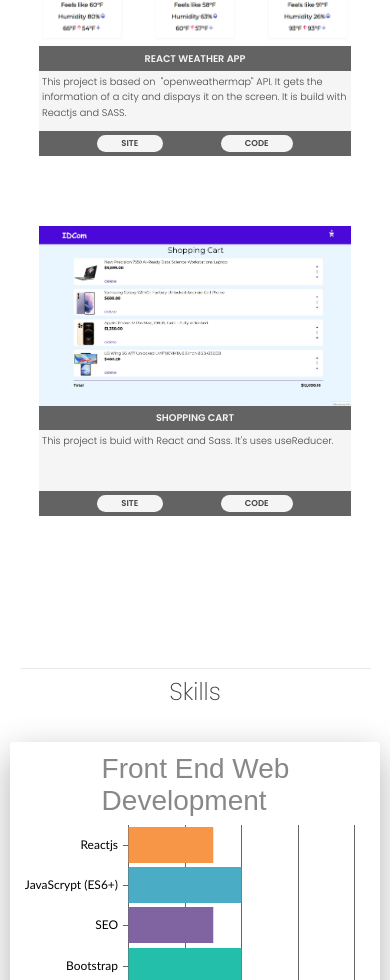
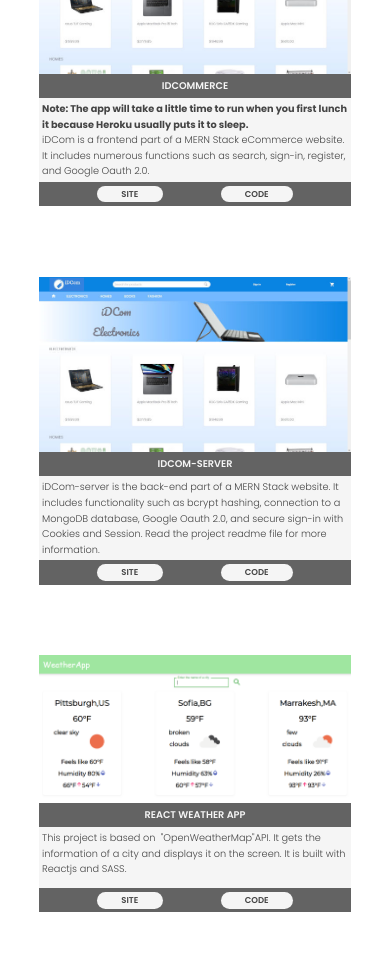
Before and after one commit to IsmaelDembele/portfolio-v3, a React (Create React App) app: page / in a window 390 px wide. Shown: the part 1020-2000 px from the top of the page. Built offline with nearby package versions, Linux system fonts and the light colour scheme.

Commit message:
iDCom added

```diff
--- a/src/components/App.js
+++ b/src/components/App.js
@@ -1,7 +1,7 @@
 import React from "react";
 import Navbar from "./Navbar/Navbar";
 import Header from "./Header";
-import Projects from "./Projects";
+import Projects from "./Projects/Projects";
 import Skills from "./Skills/Skills";
 import Contact from "./Contact";
 
--- a/src/components/Contact.js
+++ b/src/components/Contact.js
@@ -11,7 +11,7 @@
       <h2>Contact</h2>
       <div className="contact">
         <div className="contact__box">
-          <p>Feel free to contact me for any additional question.</p>
+          <p>Please feel free to contact me if you need any further information.</p>
           <p>Email : dembele.ismael at gmail.com</p>
 
           <div className="contact__social">
--- a/src/components/Projects.js
+++ /dev/null
@@ -1,90 +0,0 @@
-import React from "react";
-import Grid from "@material-ui/core/Grid";
-import ReactWApp from "../pictures/screenshot_react_weather_app.png";
-import ShoppingCart from "../pictures/front-end-shopping-cart.jpg";
-
-import useMediaQuery from "@material-ui/core/useMediaQuery";
-import { useTheme } from "@material-ui/core/styles";
-
-const Projects = () => {
-  const theme = useTheme();
-  const matches = useMediaQuery(theme.breakpoints.down("md"));
-
-  return (
-    <section id="projects" className="project">
-      <Grid container direction="column">
-        <Grid item>
-          <h1>Projects</h1>
-        </Grid>
-        <Grid item className="project__list">
-          <Grid container spacing={5} justifyContent="space-around" alignItems="center" direction={matches? 'column':'row'} >
-
-
-            {/* beginning item */}
-            <Grid item className="project__item">
-              <div className="card">
-                <img src={ReactWApp} alt="react weather app screeshot" className="card__image" />
-                <div className="card__title">React Weather App</div>
-                <div className="card__description">
-                  <p>
-                    This project is based on &nbsp;
-                    <a href="https://openweathermap.org/" target="_blank" rel="noopener noreferrer">
-                      "openweathermap" API. It gets the information of a city and dispays it on the
-                      screen. It is build with Reactjs and SASS.
-                    </a>
-                  </p>
-                </div>
-                <div className="card__links">
-                  <a
-                    href="https://ismaelweatherapp.netlify.app/"
-                    target="_blank"
-                    rel="noopener noreferrer"
-                  >
-                    <button className="card__btn">site</button>
-                  </a>
-                  <a
-                    href="https://github.com/IsmaelDembele/react-weather-app"
-                    target="_blank"
-                    rel="noopener noreferrer"
-                  >
-                    <button className="card__btn">code</button>
-                  </a>
-                </div>
-              </div>
-            </Grid>
-            {/* end item */}
-            {/* beginning item */}
-            <Grid item className="project__item">
-              <div className="card">
-                <img src={ShoppingCart} alt="react weather app screeshot" className="card__image" />
-                <div className="card__title">Shopping Cart</div>
-                <div className="card__description">
-                  <p>This project is buid with React and Sass. It's uses useReducer.</p>
-                </div>
-                <div className="card__links">
-                  <a
-                    href="https://frontend-shopping-cart.netlify.app/"
-                    target="_blank"
-                    rel="noopener noreferrer"
-                  >
-                    <button className="card__btn">site</button>
-                  </a>
-                  <a
-                    href="https://github.com/IsmaelDembele/front-end-shopping-cart"
-                    target="_blank"
-                    rel="noopener noreferrer"
-                  >
-                    <button className="card__btn">code</button>
-                  </a>
-                </div>
-              </div>
-            </Grid>
-            {/* end item */}
-          </Grid>
-        </Grid>
-      </Grid>
-    </section>
-  );
-};
-
-export default Projects;
--- /dev/null
+++ b/src/components/Projects/Card.js
@@ -0,0 +1,28 @@
+import React from "react";
+import Grid from "@material-ui/core/Grid";
+
+const Card = ({ title, imgUrl, description, siteLink, codeLink }) => {
+  return (
+    <Grid item className="project__item">
+      <div className="card">
+        <img src={imgUrl} alt={title} className="card__image" />
+        <div className="card__title">{title}</div>
+        <div className="card__description">{description}</div>
+        <div className="card__links">
+          <a href={siteLink} target="_blank" rel="noopener noreferrer">
+            <button className="card__btn">site</button>
+          </a>
+          <a
+            href={codeLink}
+            target="_blank"
+            rel="noopener noreferrer"
+          >
+            <button className="card__btn">code</button>
+          </a>
+        </div>
+      </div>
+    </Grid>
+  );
+};
+
+export default Card;
--- /dev/null
+++ b/src/components/Projects/Projects.js
@@ -0,0 +1,68 @@
+import React from "react";
+import Grid from "@material-ui/core/Grid";
+
+import useMediaQuery from "@material-ui/core/useMediaQuery";
+import { useTheme } from "@material-ui/core/styles";
+import Card from "./Card";
+import { projectData } from "./data";
+
+const Projects = () => {
+  const theme = useTheme();
+  const matches = useMediaQuery(theme.breakpoints.down("md"));
+
+  return (
+    <section id="projects" className="project">
+      <Grid container direction="column">
+        <Grid item>
+          <h1>Projects</h1>
+        </Grid>
+        <Grid item className="project__list">
+          <Grid
+            container
+            spacing={5}
+            justifyContent="space-around"
+            alignItems="center"
+            direction={matches ? "column" : "row"}
+          >
+            {
+              projectData.map((project,index) =>{
+                return <Card key={index} {...project}/>
+              })
+            }
+            {/* <Card /> */}
+
+            {/* beginning item */}
+            {/* <Grid item className="project__item">
+              <div className="card">
+                <img src={ShoppingCart} alt="react weather app screeshot" className="card__image" />
+                <div className="card__title">Shopping Cart</div>
+                <div className="card__description">
+                  <p>This project is buid with React and Sass. It's uses useReducer.</p>
+                </div>
+                <div className="card__links">
+                  <a
+                    href="https://frontend-shopping-cart.netlify.app/"
+                    target="_blank"
+                    rel="noopener noreferrer"
+                  >
+                    <button className="card__btn">site</button>
+                  </a>
+                  <a
+                    href="https://github.com/IsmaelDembele/front-end-shopping-cart"
+                    target="_blank"
+                    rel="noopener noreferrer"
+                  >
+                    <button className="card__btn">code</button>
+                  </a>
+                </div>
+              </div>
+            </Grid> */}
+            {/* end item */}
+          </Grid>
+        </Grid>
+      </Grid>
+    </section>
+  );
+};
+
+export default Projects;
--- /dev/null
+++ b/src/components/Projects/data.js
@@ -0,0 +1,56 @@
+import ReactWApp from "../../pictures/screenshot_react_weather_app.png";
+import ShoppingCart from "../../pictures/front-end-shopping-cart.jpg";
+import idcom from "../../pictures/idcommerce.jpg";
+
+export const projectData = [
+  {
+    title: "idcommerce",
+    imgUrl: idcom,
+    description: (
+      <p>
+          <b>Note: The app will take a little time to run when you first lunch it because Heroku usually puts it to sleep.</b>
+          <br />
+        iDCom is a frontend part of a MERN Stack eCommerce website. It includes numerous functions
+        such as search, sign-in, register, and Google Oauth 2.0.
+      </p>
+    ),
+    siteLink: `https://idcommerce.herokuapp.com/`,
+    codeLink: `https://github.com/IsmaelDembele/iDCom`,
+  },
+  {
+    title: "IDCOM-SERVER",
+    imgUrl: idcom,
+    description: (
+      <p>
+        iDCom-server is the back-end part of a MERN Stack website. It includes functionality such as
+        bcrypt hashing, connection to a MongoDB database, Google Oauth 2.0, and secure sign-in with
+        Cookies and Session. Read the project readme file for more information.
+      </p>
+    ),
+    siteLink: `https://github.com/IsmaelDembele/iDCom-server`,
+    codeLink: `https://idcom-server.herokuapp.com/`,
+  },
+  {
+    title: "React Weather App",
+    imgUrl: ReactWApp,
+    description: (
+      <p>
+        This project is based on &nbsp;
+        <a href="https://openweathermap.org/" target="_blank" rel="noopener noreferrer">
+          "OpenWeatherMap"
+        </a>
+        API. It gets the information of a city and displays it on the screen. It is built with
+        Reactjs and SASS.
+      </p>
+    ),
+    siteLink: `https://ismaelweatherapp.netlify.app/`,
+    codeLink: `https://github.com/IsmaelDembele/react-weather-app`,
+  },
+  {
+    title: "Shopping Cart",
+    imgUrl: ShoppingCart,
+    description: <p>This project is built with React and Sass.</p>,
+    siteLink: `https://frontend-shopping-cart.netlify.app/`,
+    codeLink: `https://github.com/IsmaelDembele/front-end-shopping-cart`,
+  },
+];
--- a/src/components/Skills/data.js
+++ b/src/components/Skills/data.js
@@ -43,12 +43,15 @@
       {
         type: "bar",
         dataPoints: [
-          { label: "Node.js/Express", y: 15 },
+          { label: "Node.js/Express", y: 20 },
           { label: "EJS", y: 15 },
           { label: "REST API", y: 15 },
           { label: "MySQL", y: 20 },
           { label: "MongoDB/Mongoose", y: 20 },
           { label: "SQL", y: 20 },
+          { label: "JWT authentication", y: 10 },
+          { label: "Session and Cookie authentication", y: 10 },
+          { label: "CSRF Protection", y: 10 },
         ],
       },
     ],
```
Also changed, not shown: src/pictures/idcommerce.jpg (added).
